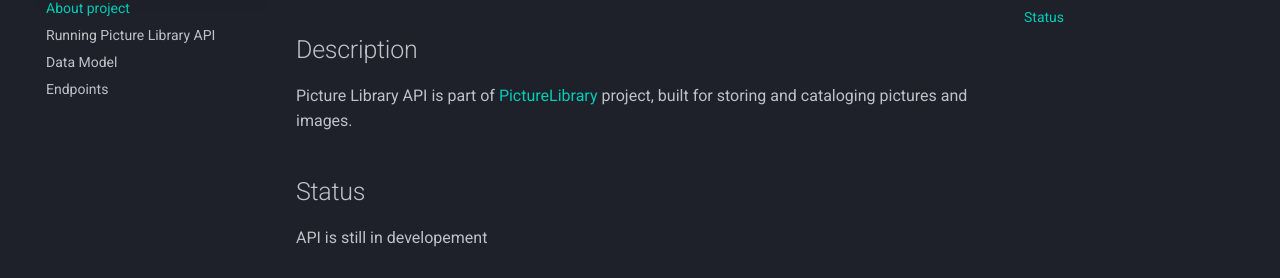
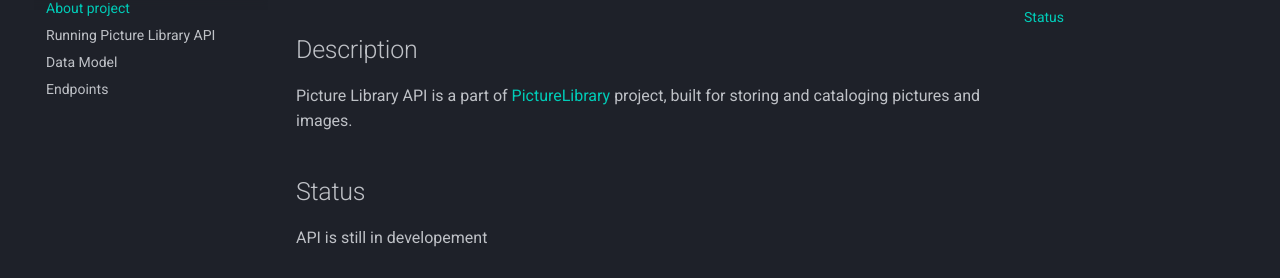
Before and after one commit to TomaszKumiega/PictureLibrary.API.Old, an MkDocs documentation site: the page built from docs/index.md, in a window 1280 px wide. Shown: the part 148-426 px from the top of the page. Built offline with MkDocs 1.6.1 and Material for MkDocs 9.7.7, drawn with Linux system fonts in a browser that asks for light colours; comment, search, counter and statistics services are not loaded.

Commit message:
Fix typo

```diff
--- a/docs/index.md
+++ b/docs/index.md
@@ -2,7 +2,7 @@
 
 ## Description
 
-Picture Library API is part of [PictureLibrary](https://github.com/TomaszKumiega/PictureLibrary) project, built for storing and cataloging pictures and images.
+Picture Library API is a part of [PictureLibrary](https://github.com/TomaszKumiega/PictureLibrary) project, built for storing and cataloging pictures and images.
 
 ## Status
 
```
